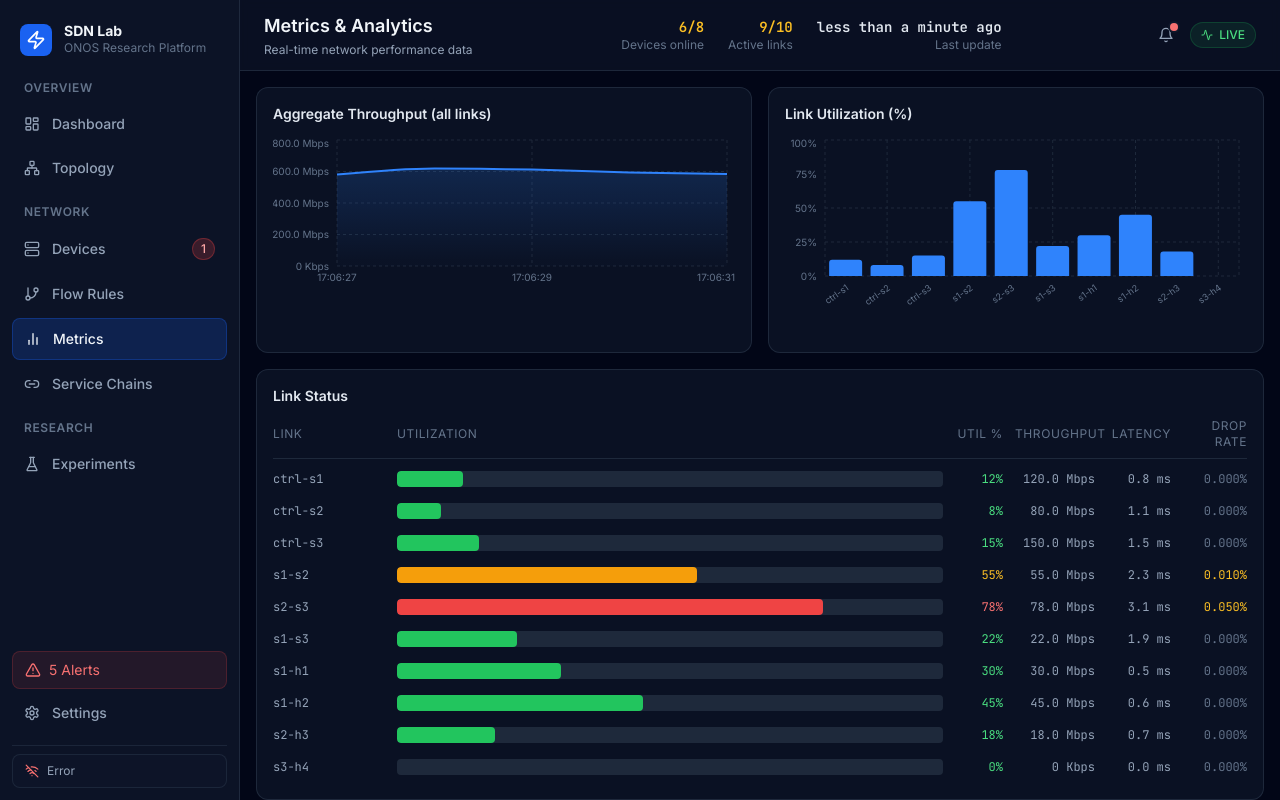
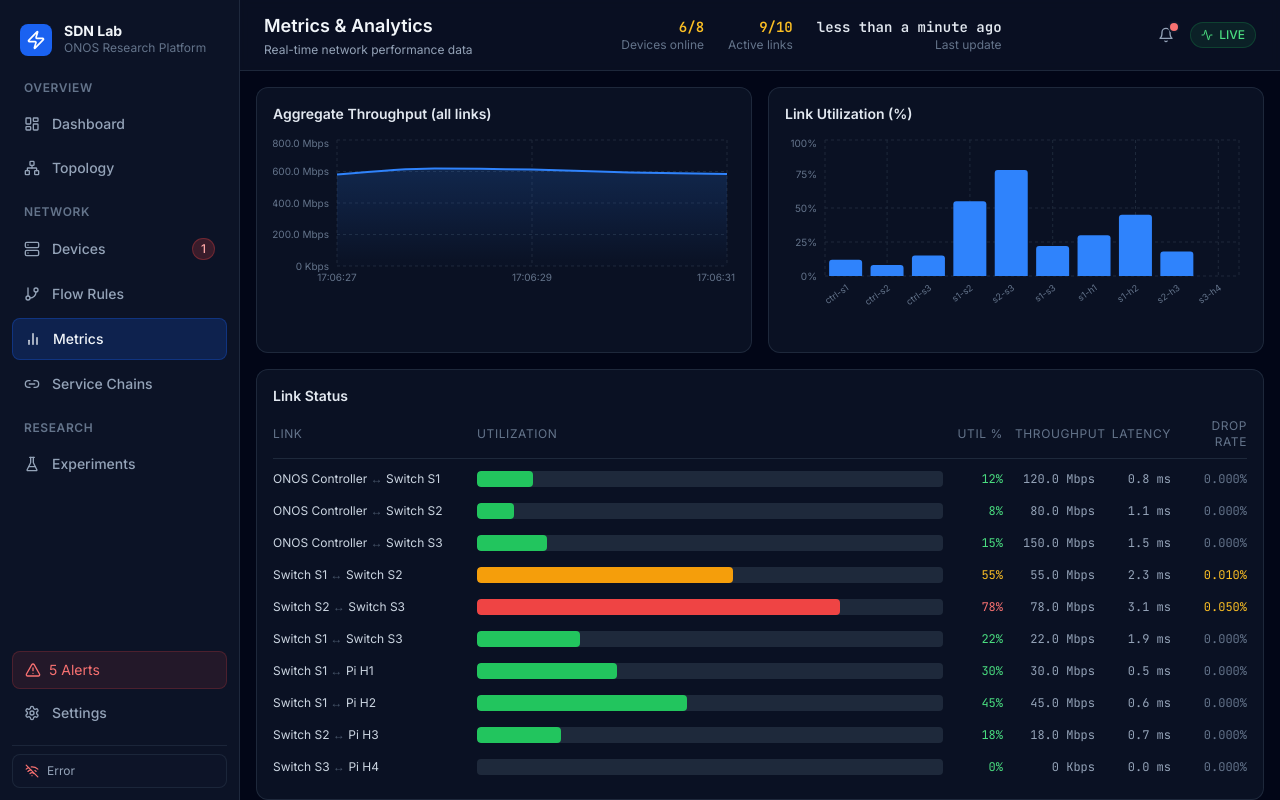
Before and after one commit to omerzcn/SDN-Dashboard, a React (Vite) app in the folder sdn-dashboard/: page /metrics in a window 1280 px wide. Built offline with nearby package versions, Linux system fonts and the light colour scheme; no server answers.

Commit message:
Adjusted metrics page visually

```diff
--- a/sdn-dashboard/src/pages/MetricsPage.tsx
+++ b/sdn-dashboard/src/pages/MetricsPage.tsx
@@ -15,15 +15,21 @@ import { clsx } from 'clsx'
 
 const LinkHeatRow = ({ linkId }: { linkId: string }) => {
   const link = useNetworkStore((s) => s.getLink(linkId))
+  const getDevice = useNetworkStore((s) => s.getDevice)
   const metrics = useMetricsStore((s) => s.linkMetrics[linkId])
   if (!link) return null
+
+  const srcLabel = getDevice(link.sourceDeviceId)?.label ?? link.sourceDeviceId
+  const dstLabel = getDevice(link.targetDeviceId)?.label ?? link.targetDeviceId
 
   const util = link.utilizationPct
   const utilColor = util < 50 ? 'bg-green-500' : util < 75 ? 'bg-amber-500' : 'bg-red-500'
 
   return (
     <div className="flex items-center gap-3 py-2 border-b border-slate-800/60 last:border-0">
-      <div className="w-28 truncate text-xs text-slate-400 font-mono flex-shrink-0">{linkId}</div>
+      <div className="w-48 truncate text-xs text-slate-300 flex-shrink-0" title={linkId}>
+        {srcLabel} <span className="text-slate-600">↔</span> {dstLabel}
+      </div>
       <div className="flex-1 h-4 bg-slate-800 rounded overflow-hidden">
         <div
           className={clsx('h-full rounded transition-all duration-500', utilColor)}
@@ -171,7 +177,7 @@ export const MetricsPage = () => {
         <div className="glass-card p-4">
           <p className="text-sm font-semibold text-slate-200 mb-3">Link Status</p>
           <div className="flex items-center gap-3 pb-2 border-b border-slate-800 mb-1 text-xs text-slate-500 uppercase tracking-wider">
-            <span className="w-28">Link</span>
+            <span className="w-48">Link</span>
             <span className="flex-1">Utilization</span>
             <span className="w-12 text-right">Util %</span>
             <span className="w-20 text-right">Throughput</span>
```
